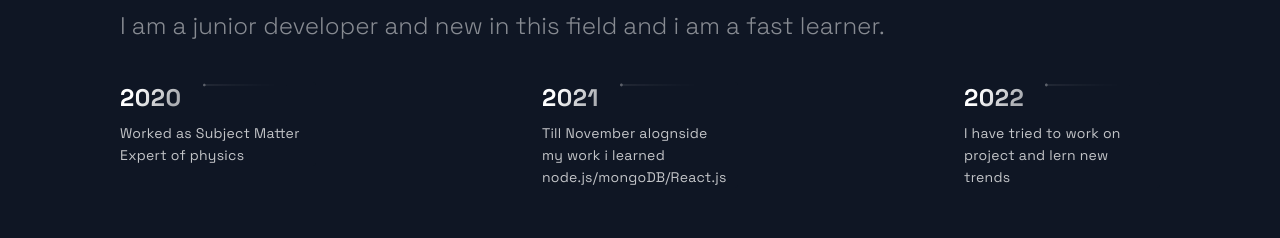
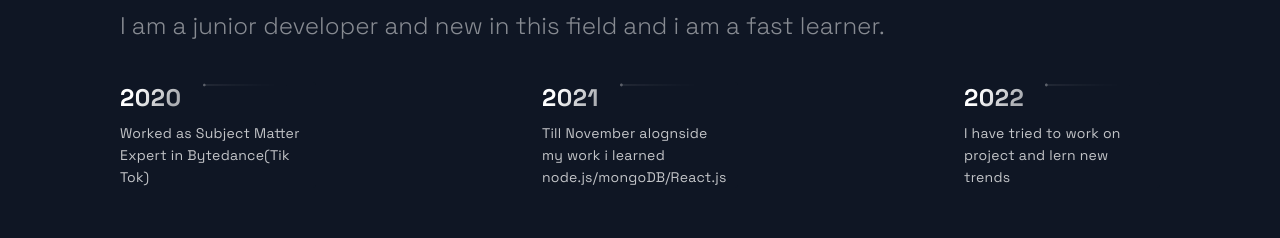
Before and after one commit to Rishabh471/portfolio0707, a Next.js app: page / in a window 1280 px wide. Shown: the part 3040-3278 px from the top of the page. Built offline with nearby package versions, Linux system fonts and the light colour scheme.

Commit message:
Update constants.js

```diff
--- a/src/constants/constants.js
+++ b/src/constants/constants.js
@@ -29,7 +29,7 @@ export const projects = [
 ];
 
 export const TimeLineData = [
-  { year: 2020, text: 'Worked as Subject Matter Expert of physics', },
+  { year: 2020, text: 'Worked as Subject Matter Expert in Bytedance(Tik Tok)', },
   { year: 2021, text: 'Till November alognside my work i learned node.js/mongoDB/React.js',},
   { year:2022, text:"I have tried to work on project and lern new trends",},
 ];
```
